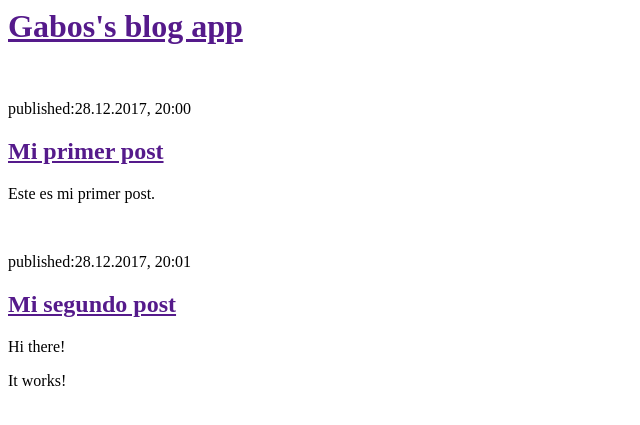
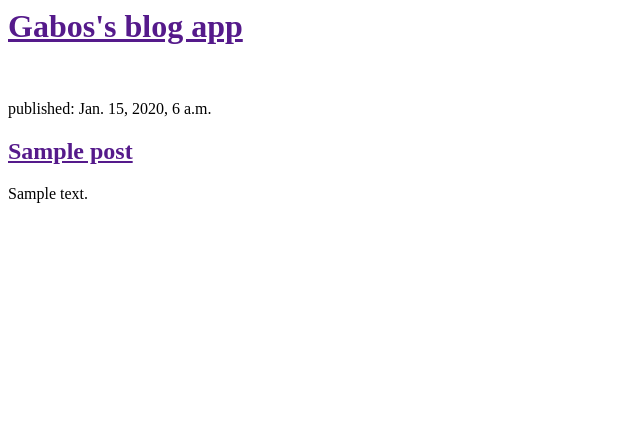
Before and after one commit to gabo696hn/my-first-blog, a Django app: template blog/templates/blog/post_list.html in a window 1280 px wide. Shown: the top 425 px of the page, without its empty margins (0-640 px from the left). Run offline with Django 3.2, Linux system fonts and the light colour scheme; the template is opened without the code that fills it: values that come from a table or form of the project are taken from there, others are empty; tables that the repository leaves empty hold one stand-in row (values such as "Sample post").

Commit message:
Modified templates to showw posts from database.

```diff
--- a/blog/templates/blog/post_list.html
+++ b/blog/templates/blog/post_list.html
@@ -7,18 +7,15 @@
             <h1><a href="">Gabos's blog app</a></h1>
         </div>
         <br />
+
+        {% for post in posts %}
         <div>
-            <p>published:28.12.2017, 20:00</p>
-            <h2><a href="">Mi primer post</a></h2>
-            <p>Este es mi primer
-                post.</p>
+            <p>published: {{ post.published_date }}</p>
+            <h2><a href="">{{ post.title }}</a></h2>
+            <p>{{ post.text }}</p>
+            <br/>
         </div>
-        <br />
-        <div>
-            <p>published:28.12.2017, 20:01</p>
-            <h2><a href="">Mi segundo post</a></h2>
-            <p>Hi there!</p>
-            <p>It works!</p>
-        </div>
+        {% endfor %}
+
     </body>
 </html>
--- a/blog/views.py
+++ b/blog/views.py
@@ -1,6 +1,10 @@
 from django.shortcuts import render
+from .models import Post
+from django.utils import timezone
+
 
 # Create your views here.
 
 def post_list(request):
-    return render(request, 'blog/post_list.html')
+    posts = Post.objects.filter(published_date__lte=timezone.now()).order_by('published_date')
+    return render(request, 'blog/post_list.html', {'posts':posts})
```
